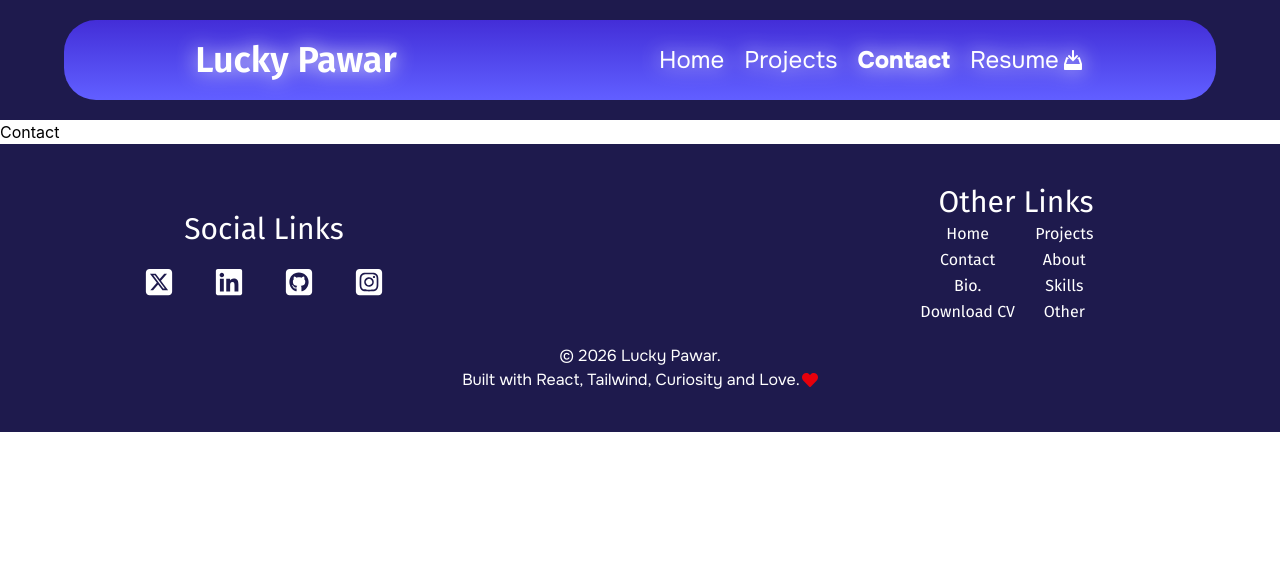
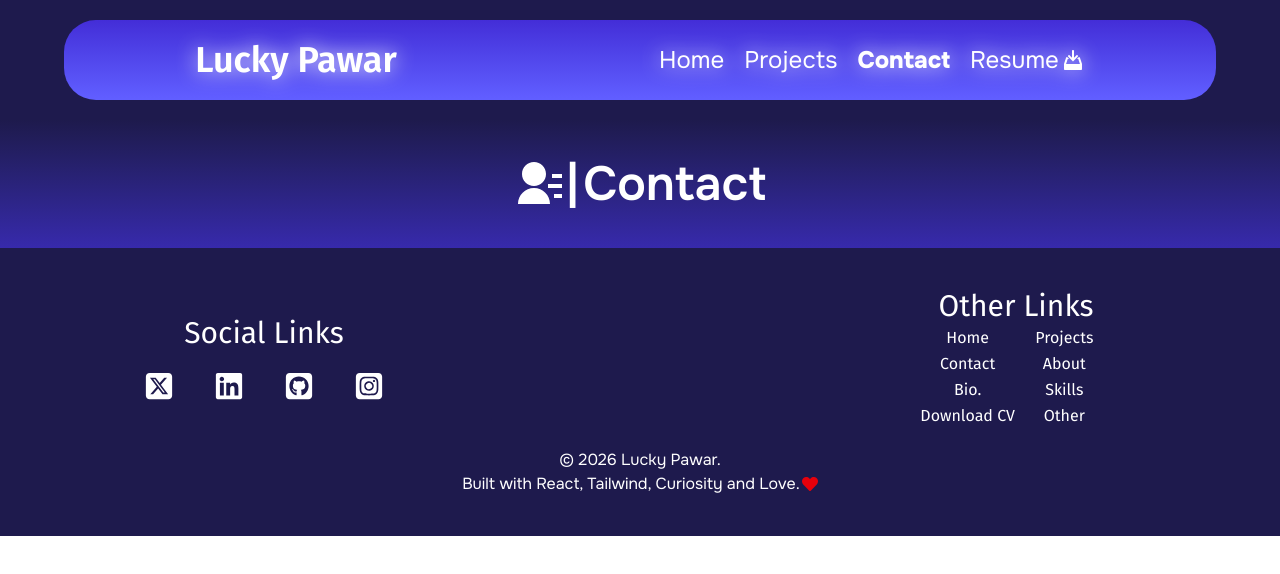
Before and after one commit to lucky-KRMU/Portfolio, a React app: page /contact in a window 1280 px wide. Shown: the top 574 px of the page. Built offline with nearby package versions, Linux system fonts and the light colour scheme; the HTML template or start-up script is replaced by a standard one.

Commit message:
add h1 in contact

```diff
--- a/src/Components/Contact/Contact.jsx
+++ b/src/Components/Contact/Contact.jsx
@@ -1,8 +1,17 @@
 import React from 'react'
+import { RiContactsFill } from "react-icons/ri";
 
 function Contact() {
   return (
-    <div>Contact</div>
+    <>
+    <section id="contact" className='w-full bg-linear-to-b from-indigo-950 to-indigo-800'>
+        <h1 className='flex items-center justify-center gap-1 font-[Onest] text-4xl font-semibold text-white cursor-pointer
+        py-10 duration-200
+
+        md:text-5xl
+        md:hover:gap-4'> <RiContactsFill />| <span>Contact</span></h1>
+    </section>
+    </>
   )
 }
 
```
